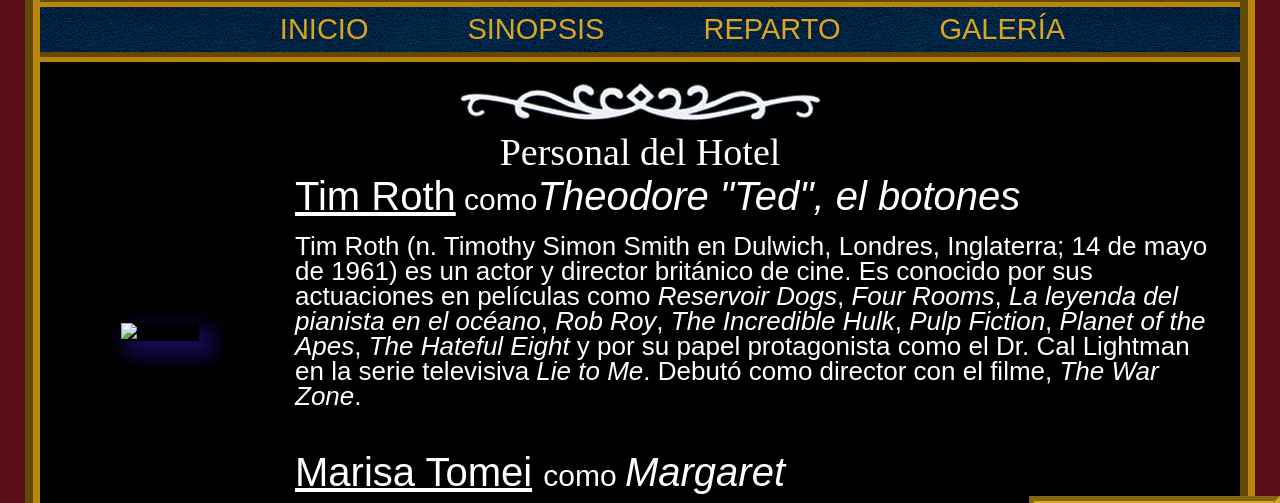
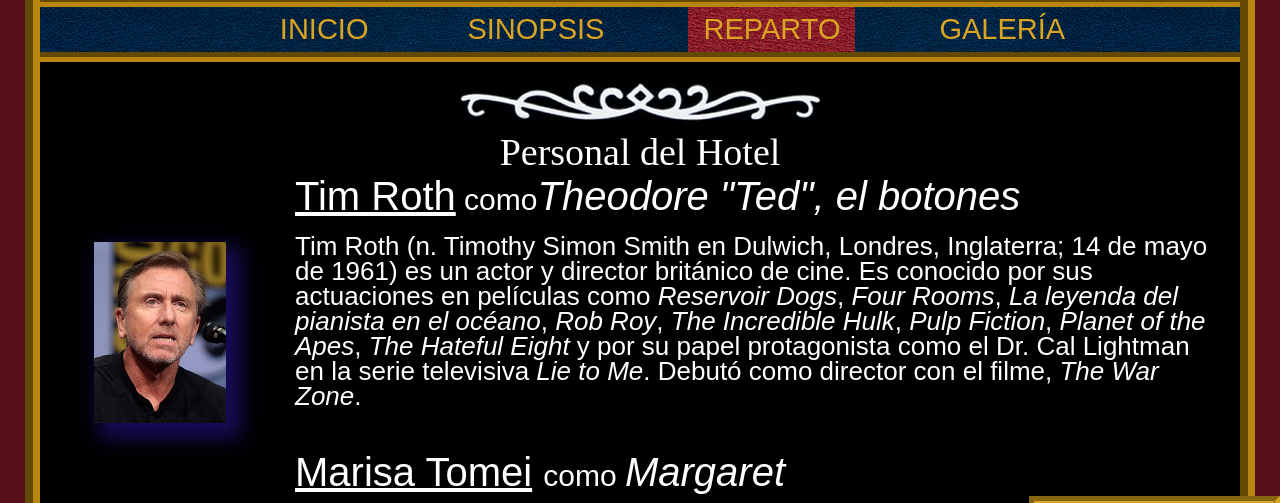
Before and after one commit to Romskul/sitio-pelicula, a plain HTML site: page reparto_hotel.html in a window 1280 px wide. Shown: the part 253-756 px from the top of the page. Drawn offline with Linux system fonts and the light colour scheme; a web font is replaced by a local one.

Commit message:
ajuste de pagina activa en Reparto

```diff
--- a/reparto_hotel.html
+++ b/reparto_hotel.html
@@ -24,7 +24,7 @@
                     <li><a href="index.html">INICIO</a></li>
                     <li><a href="sinopsis.html">SINOPSIS</a></li>
                     <li class="li_desplegable">
-                    <a href="reparto.html">REPARTO</a>
+                    <a href="reparto.html" class="pag_activa">REPARTO</a>
                         <div class="div_desplegable">
                             <a href="#" class="pag_activa">PERSONAL DEL HOTEL</a>
                             <a href="reparto_nupcial.html">SUITE NUPCIAL</a>
@@ -43,7 +43,7 @@
 
             <div>
                 <div class="celda_foto_actor">
-                    <img src="imagenes/Tim_Roth.jpg" alt="foto actor"/>
+                    <img src="imagenes/reparto/Tim_Roth.jpg" alt="foto actor"/>
                 </div>
                 <div class="celda_texto_reparto">
                     <h3 class="nombre_actor"><a href="https://es.wikipedia.org/wiki/Tim_Roth">Tim Roth</a><span> como</span><em>Theodore "Ted", el botones</em></h3>
```
Also changed, not shown: galeria.html (+2 -2 lines), reparto_309.html (+1 -1 lines), reparto_404.html (+1 -1 lines), reparto_nupcial.html (+1 -1 lines), reparto_presidencial.html (+2 -2 lines).
